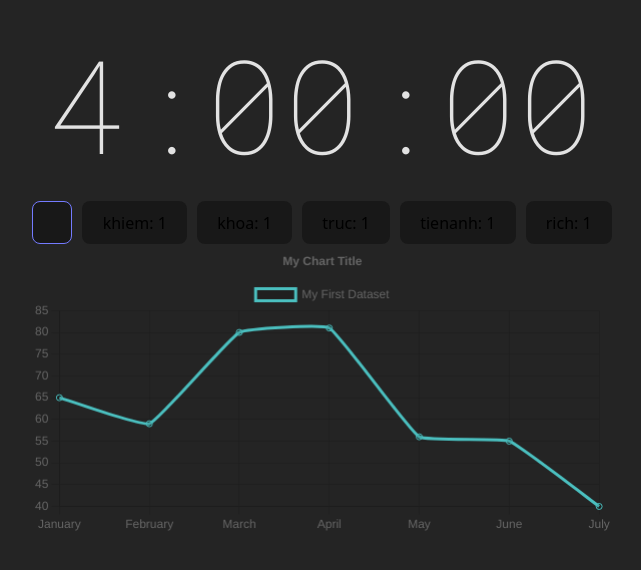
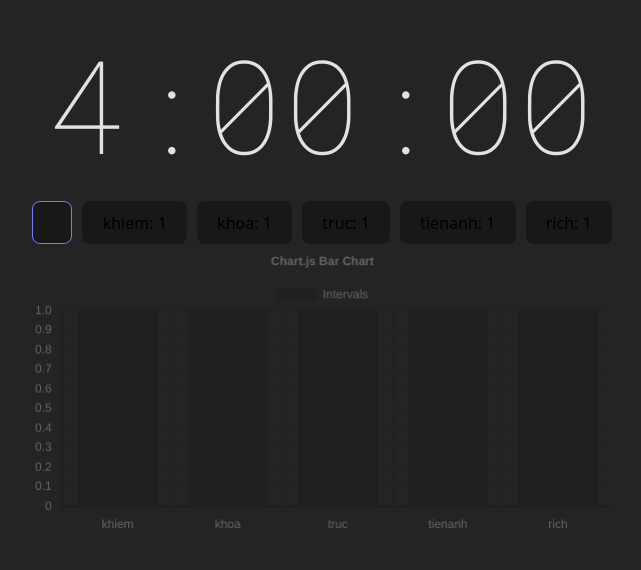
Before and after one commit to suka712/standup-timer, a React (Vite) app: page / in a window 1280 px wide. Shown: the part 130-700 px from the top of the page, without its empty margins (318-959 px from the left). Built offline with nearby package versions, Linux system fonts and the light colour scheme.

Commit message:
Display bar chart

```diff
--- a/src/App.tsx
+++ b/src/App.tsx
@@ -14,7 +14,7 @@ const App = () => {
   return (
     <>
       <Clock attendees={attendees} setAttendees={setAttendees}/>
-      <Chart />
+      <Chart attendees={attendees}/>
     </>
   );
 };
--- a/src/Components/Chart.tsx
+++ b/src/Components/Chart.tsx
@@ -1,27 +1,24 @@
-import {
-  Chart as ChartJS,
-  CategoryScale,
-  LinearScale,
-  PointElement,
-  LineElement,
-  Title,
-  Tooltip,
-  Legend,
-} from 'chart.js';
-import { Line } from 'react-chartjs-2';
+import { Chart as ChartJS, CategoryScale, LinearScale, Title, Tooltip, Legend, BarElement } from 'chart.js';
+import type { Attendee } from '../type/types';
+import { Bar } from 'react-chartjs-2';
 
-ChartJS.register(CategoryScale, LinearScale, PointElement, LineElement, Title, Tooltip, Legend);
+ChartJS.register(CategoryScale, LinearScale, BarElement, Title, Tooltip, Legend);
 
-const Chart = () => {
+type ChartProps = {
+  attendees: Attendee[];
+};
+
+const Chart = ({ attendees }: ChartProps) => {
+  console.log(attendees);
   const data = {
-    labels: ['January', 'February', 'March', 'April', 'May', 'June', 'July'],
+    labels: attendees.map((a) => a.name),
     datasets: [
       {
-        label: 'My First Dataset',
-        data: [65, 59, 80, 81, 56, 55, 40],
+        label: 'Intervals',
+        data: attendees.map((a) => a.interval),
         fill: false,
         borderColor: 'rgb(75, 192, 192)',
-        tension: 0.1,
+        tension: 1,
       },
     ],
   };
@@ -30,15 +27,15 @@ const Chart = () => {
     responsive: true,
     plugins: {
       legend: {
-        position: 'top',
+        position: 'top' as const,
       },
       title: {
         display: true,
-        text: 'My Chart Title',
+        text: 'Chart.js Bar Chart',
       },
     },
   };
-  return <Line data={data} options={options} />;
+  return <Bar data={data} options={options} />;
 };
 
 export default Chart;
--- /dev/null
+++ b/src/type/types.ts
@@ -0,0 +1,4 @@
+export interface Attendee {
+  name: string;
+  interval: number;
+}
```
